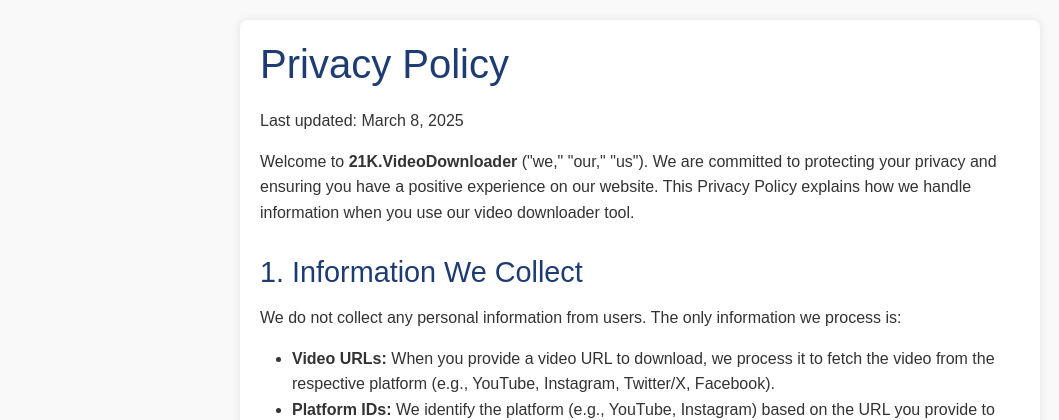
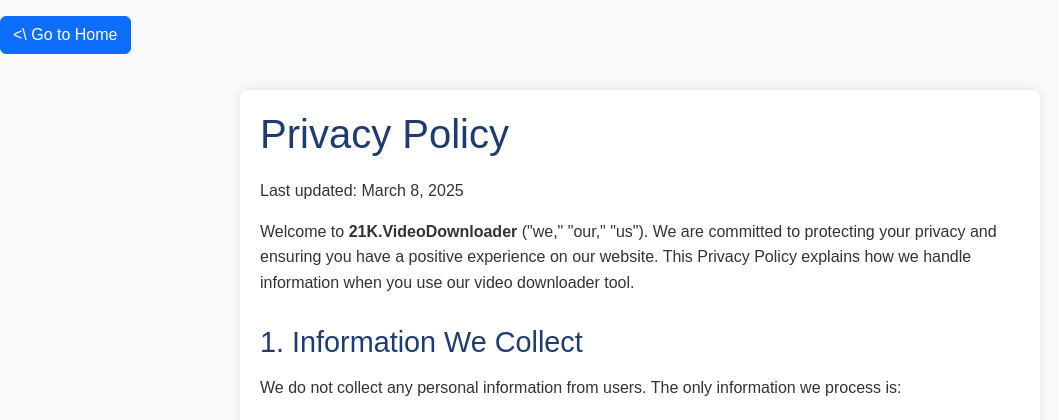
Before and after one commit to alwaysnithish/21K.VideoDownloader, a Django app: page /privacypolicy/ in a window 1280 px wide. Shown: the part 72-492 px from the top of the page, without its empty margins (0-1059 px from the left). Run offline with Django 5.2, Linux system fonts and the light colour scheme; some libraries are stand-ins or nearby versions.

Commit message:
Update privacypolicy.html

```diff
--- a/templates/privacypolicy.html
+++ b/templates/privacypolicy.html
@@ -113,13 +113,15 @@
             </button>
             <div class="collapse navbar-collapse" id="navbarNav">
                 <ul class="navbar-nav me-auto">
-                    <li class="nav-item"><a class="nav-link active" href="#">Home</a></li>
+                    <li class="nav-item"><a class="nav-link active" href="https://videodownloader-21k.onrender.com">Home</a></li>
                     <li class="nav-item"><a class="nav-link" href="#">How to Use?</a></li>
                     <li class="nav-item"><a class="nav-link" href="#">Explore More Tools</a></li>
                 </ul>
             </div>
         </div>
     </nav>
+     <a href="{% url 'home' %}" class="btn btn-primary my-3"><\ Go to Home</a>
+
 
     <!-- Privacy Policy Content -->
     <div class="container">
```
